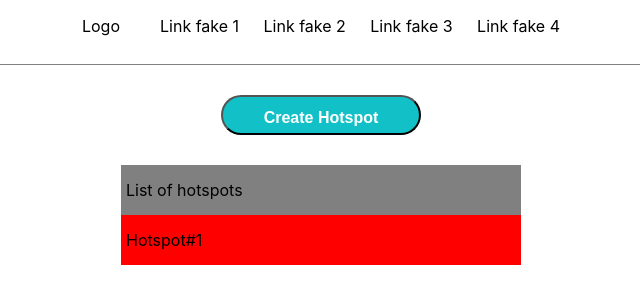
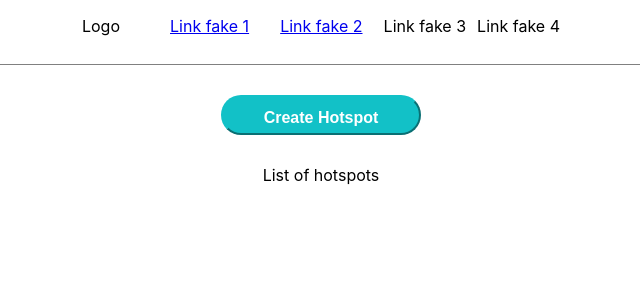
Before and after one commit to victorhugoaraujo/hotspot, a React (Create React App) app: page / in a window 1280 px wide. Shown: the top 304 px of the page, without its empty margins (319-959 px from the left). Built offline with nearby package versions, Linux system fonts and the light colour scheme.

Commit message:
Create hotspot list

```diff
--- a/src/App.css
+++ b/src/App.css
@@ -18,6 +18,15 @@ header nav ul {
 nav > ul > li {
   list-style: none;
 }
+nav > ul > li > a{
+  padding: 10px;
+}
+
+nav > ul > li a:focus,
+nav > ul > li a:hover {
+  background-color: rgba(0, 168, 255,0.4)
+
+}
 .container {
   display: flex;
   align-items: center;
@@ -28,6 +37,7 @@ nav > ul > li {
 .btn_hotspot {
   background-color: #12c1c7;
   border-radius: 25px;
+  border-color: #12c1c7;
   height: 40px;
   width: 200px;
   padding: 12px 25px;
@@ -37,12 +47,16 @@ nav > ul > li {
   margin-bottom: 30px;
 }
 
+.btn_hotspot:focus{
+  outline: none;
+}
+
 .list {
   width: 400px;
   height: auto;
-  background-color: red;
+  background-color: rgba(0, 255, 179, 0.685);
 }
-.list span{
+.list li{
   display: block;
   padding: 15px;
   padding-left: 5px;
--- a/src/App.js
+++ b/src/App.js
@@ -1,28 +1,59 @@
-import React from 'react';
-import logo from './logo.svg';
+import React, {useState} from 'react';
 import './App.css';
 
 function App() {
+  const [hotSpot, setHotSpot] = useState([]);
+  const [createHotSpot, setCreateHotSpot] = useState('');
+
+  const handleCreateHotSpot = () => {
+    console.log('ola hotspot');
+    // onMouseOver();
+  }
+
+  const addHotSpot = (event) => {
+    console.log(event.id);
+    setHotSpot([
+      ...hotSpot,
+      event.id
+    ]);
+  }
+
+  console.log(hotSpot)
   return (
-    <div className="App">
+      <div className="App">
       <header className="App-header">
       <p>Logo</p>
         <nav>
           <ul>
-            <li>Link fake 1</li>
-            <li>Link fake 2</li>
-            <li>Link fake 3</li>
-            <li>Link fake 4</li>
+            <li>
+              <a href='#' id='link1' onFocus={event => addHotSpot(event.target)}>
+                Link fake 1
+              </a>
+            </li>
+            <li>
+              <a href='#' id='link2' onMouseOver={event => addHotSpot(event.target)}>
+                Link fake 2
+              </a>
+            </li>
+            <li id='link3'>Link fake 3</li>
+            <li id='link4'>Link fake 4</li>
           </ul>
         </nav>
       </header>
 
       <div className='container'>
-        <button className='btn_hotspot'>Create Hotspot</button>
-        <div className='list'>
+        <button
+          className='btn_hotspot'
+          onClick={() => handleCreateHotSpot()}
+        >
+          Create Hotspot
+        </button>
           <span className='title'>List of hotspots</span>
-          <span className='item'>Hotspot#1</span>
-        </div>
+        <ul className='list'>
+          {[...hotSpot].map((item, index) => (
+            <li key={index} className='item'>{item}</li>
+          ))}
+        </ul>
       <div>
 
       </div>
```
